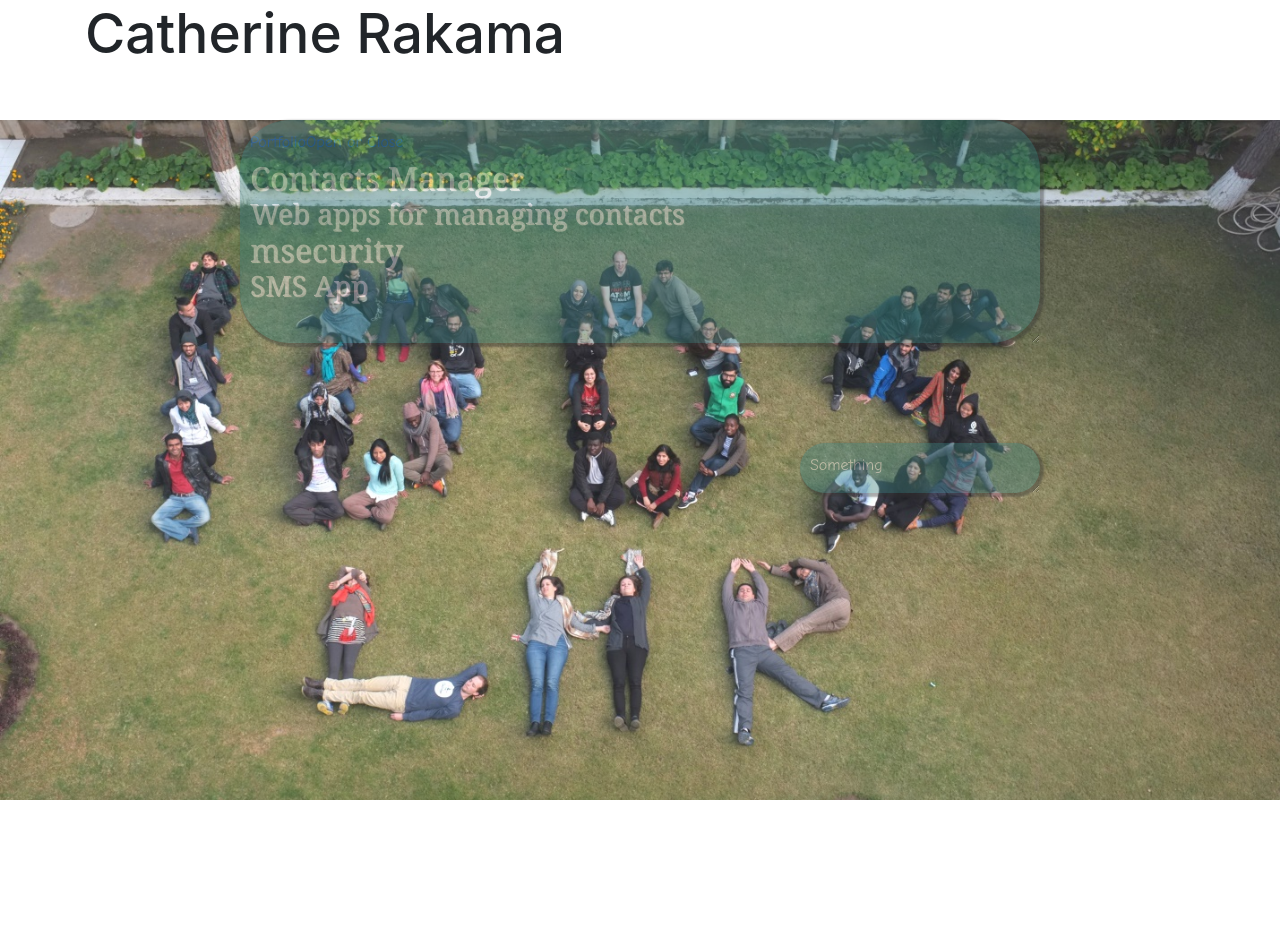
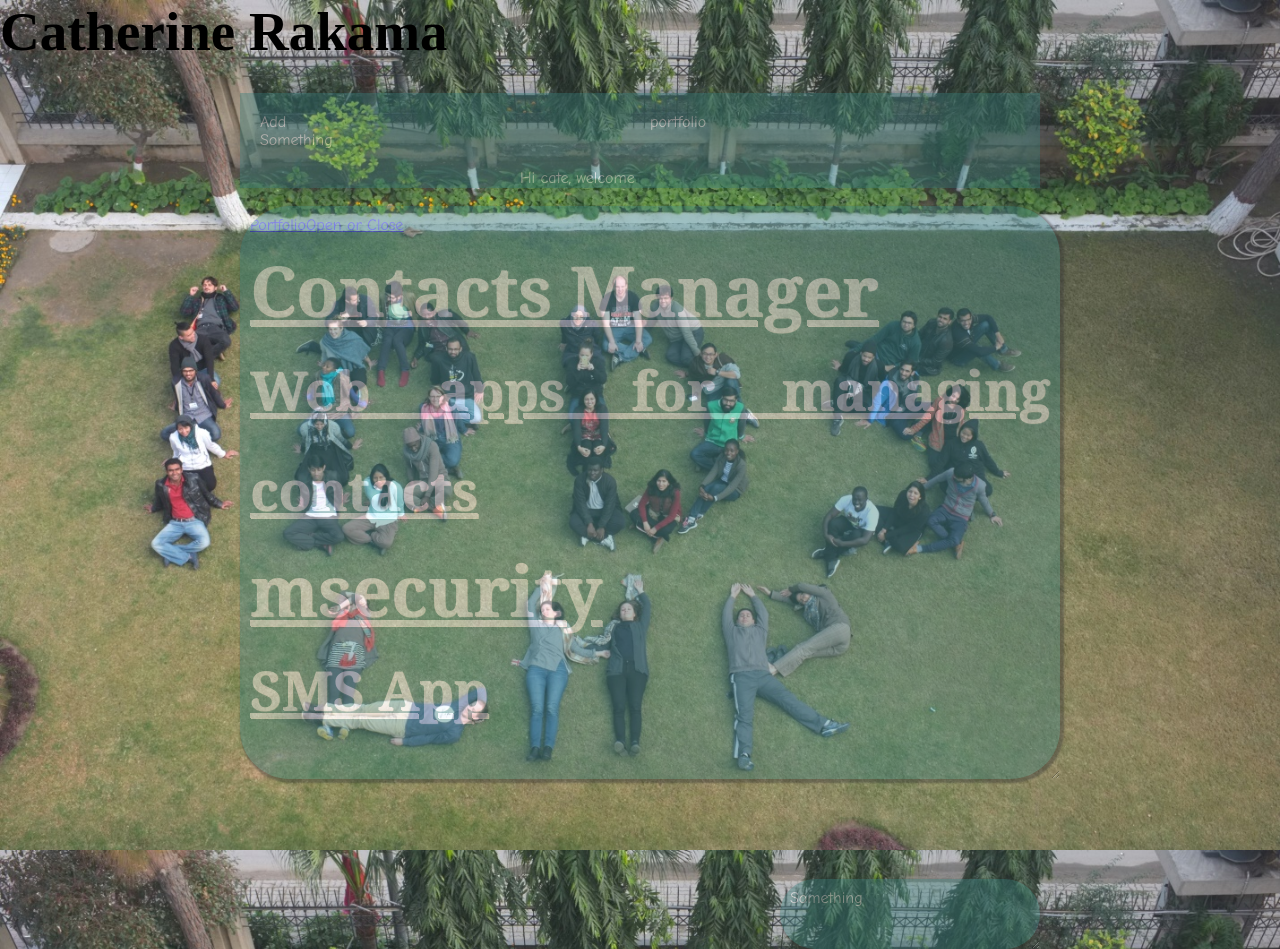
Before and after one commit to crakama/crakama.github.io, a website: page index.html in a window 1280 px wide. Before the commit the page ends 800 px from the top, so only its background shows below. Drawn offline with nearby package versions, Linux system fonts and the light colour scheme; files that its build step writes are made by us from their sources.

Commit message:
add data

```diff
--- a/index.html
+++ b/index.html
@@ -5,7 +5,7 @@
   <head>
     <title>Simple Grid</title>
     <meta charset="utf-8" />
-       <link rel="stylesheet" href="https://cdn.rawgit.com/twbs/bootstrap/v4-dev/dist/css/bootstrap.css">
+       <!-- <link rel="stylesheet" href="https://cdn.rawgit.com/twbs/bootstrap/v4-dev/dist/css/bootstrap.css"> -->
     <link rel="stylesheet" type="text/css" href="simplegrid.css" />
         <link rel="stylesheet" type="text/css" href="style.css" />
 
@@ -26,7 +26,43 @@
 
    <div id="st-accordion" class="st-accordion"> <!--############ Start div overall st-accordion ############-->
 
+    <div class="grid grid-pad " id="transbox" >
+      <div class="col-1-2 mobile-col-1-2">
+        <div class="content" >
+        Add
 
+        </div>
+
+
+       <div class="content">
+          Something
+
+        </div>
+
+      </div>
+
+
+      <div class="col-1-2 mobile-col-1-2 hide-on-mobile">
+        <div class="content">
+        portfolio
+        </div>
+      </div>
+    </div>
+
+
+
+    <div class="grid grid-pad" id="transbox">
+      <div class="col-1-3 mobile-col-1-3 push-1-3">
+        <div class="content">
+        Hi cate, welcome
+        </div>
+      </div>
+
+      <div class="col-1-3 mobile-col-1-3 push-1-3">
+        <div class="content">
+        </div>
+      </div>
+    </div>
 
 <br>
 
```
